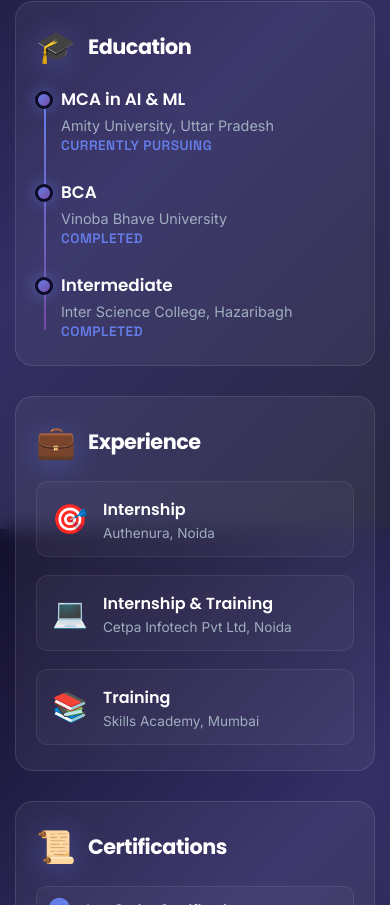
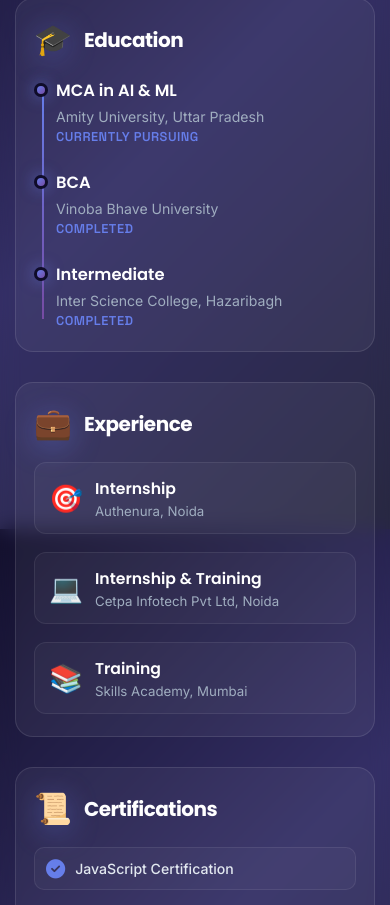
Before and after one commit to realvivekrana/vivek-portfolio, a React (Create React App) app: page / in a window 390 px wide. Shown: the part 1159-2064 px from the top of the page. Built offline with nearby package versions, Linux system fonts and the light colour scheme.

Commit message:
Enhance About section mobile responsiveness for all devices

```diff
--- a/src/components/About.css
+++ b/src/components/About.css
@@ -225,6 +225,57 @@
   }
 }
 
+@media (max-width: 640px) {
+  .about-intro {
+    margin-bottom: 45px;
+  }
+
+  .about-intro p {
+    font-size: 1.02rem;
+    line-height: 1.75;
+  }
+
+  .about-section {
+    padding: 28px 22px;
+  }
+
+  .section-header {
+    gap: 13px;
+  }
+
+  .section-header h3 {
+    font-size: 1.35rem;
+  }
+
+  .timeline-content h4 {
+    font-size: 1.08rem;
+  }
+
+  .timeline-content .institution {
+    font-size: 0.92rem;
+  }
+
+  .experience-item {
+    padding: 16px;
+  }
+
+  .exp-content h4 {
+    font-size: 1.02rem;
+  }
+
+  .exp-content p {
+    font-size: 0.88rem;
+  }
+
+  .cert-item {
+    padding: 13px;
+  }
+
+  .cert-item span {
+    font-size: 0.92rem;
+  }
+}
+
 @media (max-width: 480px) {
   .about-intro {
     margin-bottom: 40px;
@@ -256,12 +307,22 @@
     padding-left: 25px;
   }
 
+  .timeline-dot {
+    width: 16px;
+    height: 16px;
+    left: -24px;
+  }
+
   .timeline-content h4 {
     font-size: 1.05rem;
   }
 
   .timeline-content .institution {
     font-size: 0.9rem;
+  }
+
+  .timeline-content .status {
+    font-size: 0.8rem;
   }
 
   .experience-item {
@@ -284,18 +345,94 @@
     padding: 12px;
   }
 
+  .cert-item i {
+    font-size: 1.2rem;
+  }
+
   .cert-item span {
     font-size: 0.9rem;
   }
 }
 
+@media (max-width: 420px) {
+  .about-intro p {
+    font-size: 0.98rem;
+  }
+
+  .about-section {
+    padding: 22px 18px;
+  }
+
+  .section-header h3 {
+    font-size: 1.25rem;
+  }
+
+  .section-icon {
+    font-size: 1.9rem;
+  }
+
+  .timeline {
+    padding-left: 22px;
+  }
+
+  .timeline-dot {
+    width: 14px;
+    height: 14px;
+    left: -22px;
+  }
+
+  .timeline-content h4 {
+    font-size: 1.02rem;
+  }
+
+  .timeline-content .institution {
+    font-size: 0.88rem;
+  }
+
+  .experience-item {
+    padding: 14px;
+    gap: 12px;
+  }
+
+  .exp-icon {
+    font-size: 1.7rem;
+  }
+
+  .exp-content h4 {
+    font-size: 0.98rem;
+  }
+
+  .exp-content p {
+    font-size: 0.83rem;
+  }
+
+  .cert-item {
+    padding: 11px;
+    gap: 10px;
+  }
+
+  .cert-item span {
+    font-size: 0.88rem;
+  }
+}
+
 @media (max-width: 360px) {
+  .about-intro {
+    margin-bottom: 35px;
+  }
+
   .about-intro p {
     font-size: 0.95rem;
+    line-height: 1.65;
   }
 
   .about-section {
     padding: 20px 15px;
+  }
+
+  .section-header {
+    gap: 10px;
+    margin-bottom: 18px;
   }
 
   .section-header h3 {
@@ -306,15 +443,158 @@
     font-size: 1.8rem;
   }
 
+  .timeline {
+    padding-left: 20px;
+  }
+
+  .timeline::before {
+    left: 7px;
+  }
+
+  .timeline-dot {
+    width: 14px;
+    height: 14px;
+    left: -20px;
+  }
+
+  .timeline-item {
+    margin-bottom: 20px;
+  }
+
   .timeline-content h4 {
     font-size: 1rem;
+  }
+
+  .timeline-content .institution {
+    font-size: 0.85rem;
+  }
+
+  .timeline-content .status {
+    font-size: 0.78rem;
+  }
+
+  .experience-list {
+    gap: 15px;
+  }
+
+  .experience-item {
+    padding: 13px;
+    gap: 11px;
+  }
+
+  .exp-icon {
+    font-size: 1.6rem;
   }
 
   .exp-content h4 {
     font-size: 0.95rem;
   }
 
+  .exp-content p {
+    font-size: 0.8rem;
+  }
+
+  .cert-list {
+    gap: 12px;
+  }
+
+  .cert-item {
+    padding: 10px;
+    gap: 9px;
+  }
+
+  .cert-item i {
+    font-size: 1.1rem;
+  }
+
   .cert-item span {
     font-size: 0.85rem;
   }
 }
+
+@media (max-width: 320px) {
+  .about-intro p {
+    font-size: 0.9rem;
+    line-height: 1.6;
+  }
+
+  .about-section {
+    padding: 18px 12px;
+  }
+
+  .section-header {
+    gap: 8px;
+    margin-bottom: 16px;
+  }
+
+  .section-header h3 {
+    font-size: 1.15rem;
+  }
+
+  .section-icon {
+    font-size: 1.7rem;
+  }
+
+  .timeline {
+    padding-left: 18px;
+  }
+
+  .timeline::before {
+    left: 6px;
+  }
+
+  .timeline-dot {
+    width: 12px;
+    height: 12px;
+    left: -18px;
+    border-width: 2px;
+  }
+
+  .timeline-item {
+    margin-bottom: 18px;
+  }
+
+  .timeline-content h4 {
+    font-size: 0.95rem;
+  }
+
+  .timeline-content .institution {
+    font-size: 0.82rem;
+  }
+
+  .timeline-content .status {
+    font-size: 0.75rem;
+  }
+
+  .experience-item {
+    padding: 12px;
+    gap: 10px;
+  }
+
+  .exp-icon {
+    font-size: 1.5rem;
+  }
+
+  .exp-content h4 {
+    font-size: 0.9rem;
+  }
+
+  .exp-content p {
+    font-size: 0.78rem;
+    line-height: 1.4;
+  }
+
+  .cert-item {
+    padding: 9px;
+    gap: 8px;
+  }
+
+  .cert-item i {
+    font-size: 1rem;
+  }
+
+  .cert-item span {
+    font-size: 0.82rem;
+    line-height: 1.4;
+  }
+}
```
